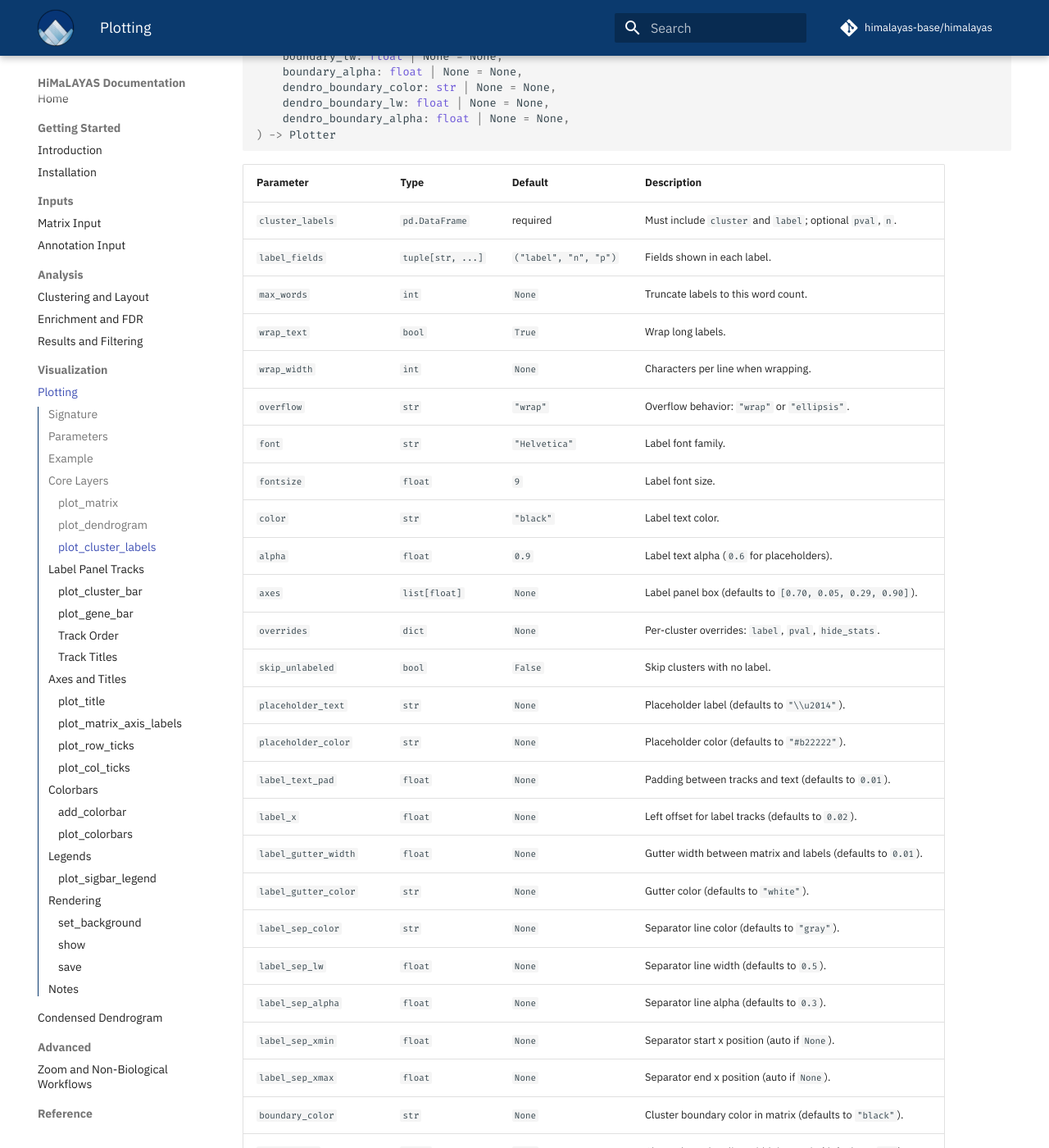
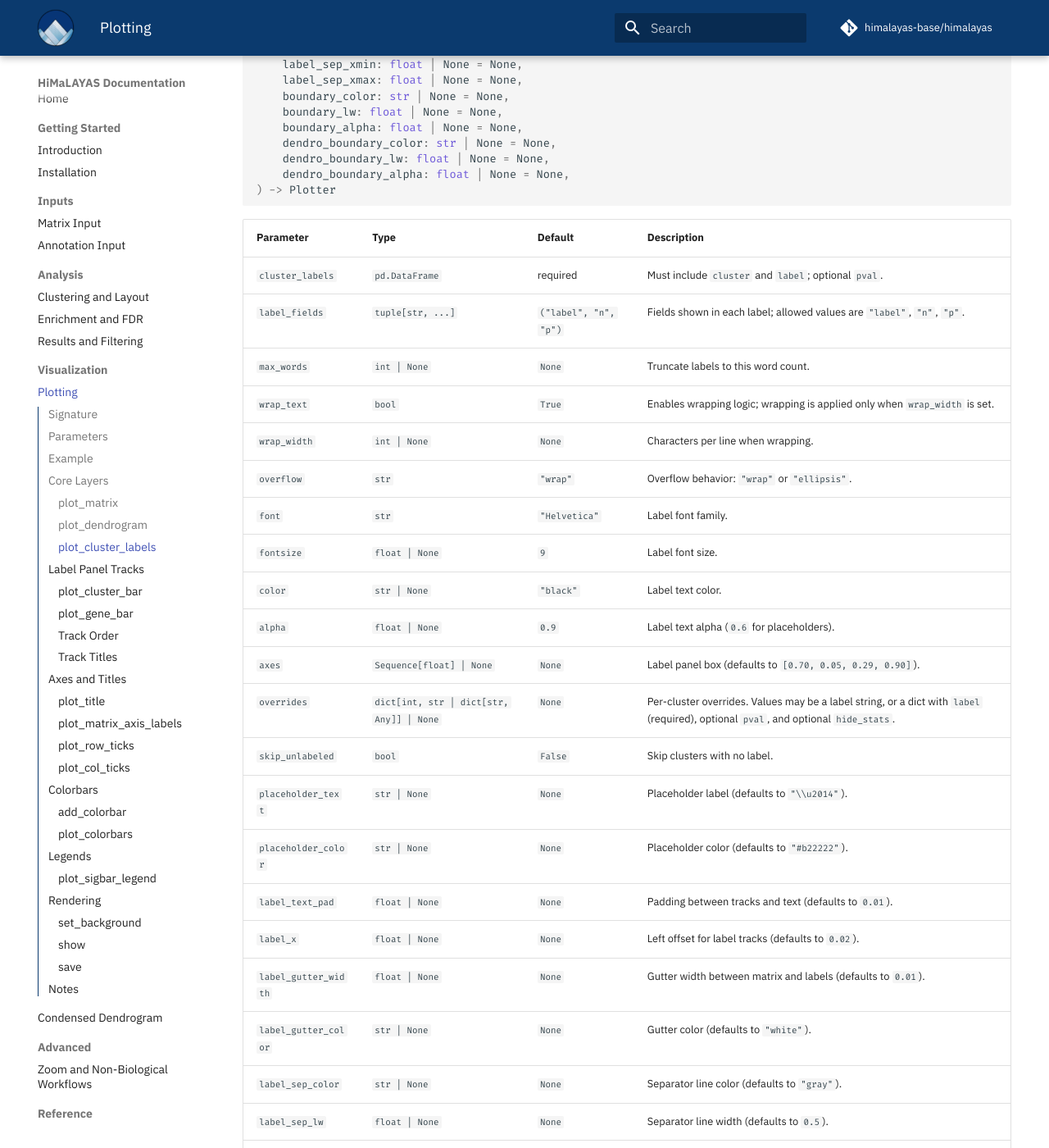
Before and after one commit to himalayas-base/himalayas-docs, an MkDocs documentation site: the page built from docs/7_plotting.md, in a window 1280 px wide and 1400 px high, scrolled down 3694 px. Shown: the whole window at 82% size. Built offline with MkDocs 1.6.1 and Material for MkDocs 9.7.7, drawn with Linux system fonts in a browser that asks for light colours; comment, search, counter and statistics services are not loaded; some of the changed text lies outside the part shown.

Commit message:
update codeblock type set

````diff
--- a/docs/7_plotting.md
+++ b/docs/7_plotting.md
@@ -80,25 +80,25 @@ Plotter.plot_matrix(
     outer_color: str = "black",
     gutter_color: str | None = None,
     figsize: tuple[float, float] | None = None,
-    subplots_adjust: dict | None = None,
+    subplots_adjust: dict[str, float] | None = None,
 ) -> Plotter
 ```
 
 | Parameter | Type | Default | Description |
 | --- | --- | --- | --- |
 | `cmap` | `str` | `"viridis"` | Colormap name. |
-| `center` | `float` | `None` | Center value for diverging normalization. |
-| `vmin` | `float` | `None` | Minimum value override. |
-| `vmax` | `float` | `None` | Maximum value override. |
+| `center` | `float | None` | `None` | Center value for diverging normalization. |
+| `vmin` | `float | None` | `None` | Minimum value override. |
+| `vmax` | `float | None` | `None` | Maximum value override. |
 | `show_minor_rows` | `bool` | `True` | Draw thin row gridlines. |
 | `minor_row_step` | `int` | `1` | Spacing for minor row lines. |
 | `minor_row_lw` | `float` | `0.15` | Minor row line width. |
 | `minor_row_alpha` | `float` | `0.15` | Minor row line alpha. |
 | `outer_lw` | `float` | `1.2` | Outer border width. |
 | `outer_color` | `str` | `"black"` | Outer border color. |
-| `gutter_color` | `str` | `None` | Mask color for edge artifacts in the matrix panel. |
-| `figsize` | `tuple[float, float]` | `None` | Override figure size (defaults to `(9, 7)`). |
-| `subplots_adjust` | `dict` | `None` | Figure margins (defaults to `left=0.15`, `right=0.70`, `bottom=0.05`, `top=0.95`). |
+| `gutter_color` | `str | None` | `None` | Mask color for edge artifacts in the matrix panel. |
+| `figsize` | `tuple[float, float] | None` | `None` | Override figure size (defaults to `(9, 7)`). |
+| `subplots_adjust` | `dict[str, float] | None` | `None` | Figure margins (defaults to `left=0.15`, `right=0.70`, `bottom=0.05`, `top=0.95`). |
 
 Use `center` for diverging color scales and `vmin`/`vmax` for explicit limits.
 
@@ -107,21 +107,24 @@ Use `center` for diverging color scales and `vmin`/`vmax` for explicit limits.
 ```python
 Plotter.plot_dendrogram(
     *,
-    axes: list[float] | None = None,
+    axes: Sequence[float] | None = None,
     color: str | None = None,
     linewidth: float | None = None,
-    data_pad: float = 0.0,
+    data_pad: float = 0.25,
 ) -> Plotter
 ```
 
 | Parameter | Type | Default | Description |
 | --- | --- | --- | --- |
-| `axes` | `list[float]` | `None` | Dendrogram panel box (defaults to `[0.06, 0.05, 0.09, 0.90]`). |
-| `color` | `str` | `None` | Dendrogram line color (defaults to `"#888888"`). |
-| `linewidth` | `float` | `None` | Dendrogram line width (defaults to `1.0`). |
-| `data_pad` | `float` | `0.0` | Expands y-limits to avoid top/bottom clipping. |
+| `axes` | `Sequence[float] | None` | `None` | Dendrogram panel box (defaults to `[0.06, 0.05, 0.09, 0.90]`). |
+| `color` | `str | None` | `None` | Dendrogram line color (defaults to `"#888888"`). |
+| `linewidth` | `float | None` | `None` | Dendrogram line width (defaults to `1.0`). |
+| `data_pad` | `float` | `0.25` | Expands y-limits to avoid top/bottom clipping. |
 
 ### `plot_cluster_labels`
+
+The implementation signature is `Plotter.plot_cluster_labels(cluster_labels, **kwargs)`.
+The list below documents the supported keyword arguments and effective defaults.
 
 ```python
 Plotter.plot_cluster_labels(
@@ -136,8 +139,8 @@ Plotter.plot_cluster_labels(
     fontsize: float | None = None,
     color: str | None = None,
     alpha: float | None = None,
-    axes: list[float] | None = None,
-    overrides: dict | None = None,
+    axes: Sequence[float] | None = None,
+    overrides: dict[int, str | dict[str, Any]] | None = None,
     skip_unlabeled: bool = False,
     placeholder_text: str | None = None,
     placeholder_color: str | None = None,
@@ -161,38 +164,45 @@ Plotter.plot_cluster_labels(
 
 | Parameter | Type | Default | Description |
 | --- | --- | --- | --- |
-| `cluster_labels` | `pd.DataFrame` | required | Must include `cluster` and `label`; optional `pval`, `n`. |
-| `label_fields` | `tuple[str, ...]` | `("label", "n", "p")` | Fields shown in each label. |
-| `max_words` | `int` | `None` | Truncate labels to this word count. |
-| `wrap_text` | `bool` | `True` | Wrap long labels. |
-| `wrap_width` | `int` | `None` | Characters per line when wrapping. |
+| `cluster_labels` | `pd.DataFrame` | required | Must include `cluster` and `label`; optional `pval`. |
+| `label_fields` | `tuple[str, ...]` | `("label", "n", "p")` | Fields shown in each label; allowed values are `"label"`, `"n"`, `"p"`. |
+| `max_words` | `int | None` | `None` | Truncate labels to this word count. |
+| `wrap_text` | `bool` | `True` | Enables wrapping logic; wrapping is applied only when `wrap_width` is set. |
+| `wrap_width` | `int | None` | `None` | Characters per line when wrapping. |
 | `overflow` | `str` | `"wrap"` | Overflow behavior: `"wrap"` or `"ellipsis"`. |
 | `font` | `str` | `"Helvetica"` | Label font family. |
-| `fontsize` | `float` | `9` | Label font size. |
-| `color` | `str` | `"black"` | Label text color. |
-| `alpha` | `float` | `0.9` | Label text alpha (`0.6` for placeholders). |
-| `axes` | `list[float]` | `None` | Label panel box (defaults to `[0.70, 0.05, 0.29, 0.90]`). |
-| `overrides` | `dict` | `None` | Per-cluster overrides: `label`, `pval`, `hide_stats`. |
+| `fontsize` | `float | None` | `9` | Label font size. |
+| `color` | `str | None` | `"black"` | Label text color. |
+| `alpha` | `float | None` | `0.9` | Label text alpha (`0.6` for placeholders). |
+| `axes` | `Sequence[float] | None` | `None` | Label panel box (defaults to `[0.70, 0.05, 0.29, 0.90]`). |
+| `overrides` | `dict[int, str | dict[str, Any]] | None` | `None` | Per-cluster overrides. Values may be a label string, or a dict with `label` (required), optional `pval`, and optional `hide_stats`. |
 | `skip_unlabeled` | `bool` | `False` | Skip clusters with no label. |
-| `placeholder_text` | `str` | `None` | Placeholder label (defaults to `"\\u2014"`). |
-| `placeholder_color` | `str` | `None` | Placeholder color (defaults to `"#b22222"`). |
-| `label_text_pad` | `float` | `None` | Padding between tracks and text (defaults to `0.01`). |
-| `label_x` | `float` | `None` | Left offset for label tracks (defaults to `0.02`). |
-| `label_gutter_width` | `float` | `None` | Gutter width between matrix and labels (defaults to `0.01`). |
-| `label_gutter_color` | `str` | `None` | Gutter color (defaults to `"white"`). |
-| `label_sep_color` | `str` | `None` | Separator line color (defaults to `"gray"`). |
-| `label_sep_lw` | `float` | `None` | Separator line width (defaults to `0.5`). |
-| `label_sep_alpha` | `float` | `None` | Separator line alpha (defaults to `0.3`). |
-| `label_sep_xmin` | `float` | `None` | Separator start x position (auto if `None`). |
-| `label_sep_xmax` | `float` | `None` | Separator end x position (auto if `None`). |
-| `boundary_color` | `str` | `None` | Cluster boundary color in matrix (defaults to `"black"`). |
-| `boundary_lw` | `float` | `None` | Cluster boundary line width in matrix (defaults to `0.5`). |
-| `boundary_alpha` | `float` | `None` | Cluster boundary alpha in matrix (defaults to `0.6`). |
-| `dendro_boundary_color` | `str` | `None` | Cluster boundary color in dendrogram (defaults to `"white"`). |
-| `dendro_boundary_lw` | `float` | `None` | Dendrogram boundary line width (defaults to `0.5`). |
-| `dendro_boundary_alpha` | `float` | `None` | Dendrogram boundary alpha (defaults to `0.3`). |
+| `placeholder_text` | `str | None` | `None` | Placeholder label (defaults to `"\\u2014"`). |
+| `placeholder_color` | `str | None` | `None` | Placeholder color (defaults to `"#b22222"`). |
+| `label_text_pad` | `float | None` | `None` | Padding between tracks and text (defaults to `0.01`). |
+| `label_x` | `float | None` | `None` | Left offset for label tracks (defaults to `0.02`). |
+| `label_gutter_width` | `float | None` | `None` | Gutter width between matrix and labels (defaults to `0.01`). |
+| `label_gutter_color` | `str | None` | `None` | Gutter color (defaults to `"white"`). |
+| `label_sep_color` | `str | None` | `None` | Separator line color (defaults to `"gray"`). |
+| `label_sep_lw` | `float | None` | `None` | Separator line width (defaults to `0.5`). |
+| `label_sep_alpha` | `float | None` | `None` | Separator line alpha (defaults to `0.3`). |
+| `label_sep_xmin` | `float | None` | `None` | Separator start x position (auto if `None`). |
+| `label_sep_xmax` | `float | None` | `None` | Separator end x position (auto if `None`). |
+| `boundary_color` | `str | None` | `None` | Cluster boundary color in matrix (defaults to `"black"`). |
+| `boundary_lw` | `float | None` | `None` | Cluster boundary line width in matrix (defaults to `0.5`). |
+| `boundary_alpha` | `float | None` | `None` | Cluster boundary alpha in matrix (defaults to `0.6`). |
+| `dendro_boundary_color` | `str | None` | `None` | Cluster boundary color in dendrogram (defaults to `"white"`). |
+| `dendro_boundary_lw` | `float | None` | `None` | Dendrogram boundary line width (defaults to `0.5`). |
+| `dendro_boundary_alpha` | `float | None` | `None` | Dendrogram boundary alpha (defaults to `0.3`). |
 
 Use `overrides` to edit or hide labels per cluster and the `label_*` options to tune gutter and spacing.
+
+Behavior notes:
+
+- `n` is derived from cluster sizes in the attached layout (not from `cluster_labels` input columns).
+- `label_fields` values outside `{ "label", "n", "p" }` raise `ValueError`.
+- Dict-style `overrides` entries require a non-empty `label`.
+- If `skip_unlabeled=True`, clusters without labels are omitted instead of receiving placeholder text.
 
 ## Label Panel Tracks
 
@@ -201,13 +211,13 @@ Use `overrides` to edit or hide labels per cluster and the `label_*` options to
 ```python
 Plotter.plot_cluster_bar(
     name: str,
-    values: dict | pd.Series | pd.DataFrame,
+    values: dict[int, float | None] | pd.Series | pd.DataFrame,
     *,
     kind: str = "pvalue",
     width: float | None = None,
     left_pad: float = 0.0,
     right_pad: float = 0.0,
-    cmap: str = "YlOrBr",
+    cmap: str | Colormap = "YlOrBr",
     norm: Normalize | None = None,
     alpha: float = 0.9,
     enabled: bool = True,
@@ -220,16 +230,16 @@ Plotter.plot_cluster_bar(
 | Parameter | Type | Default | Description |
 | --- | --- | --- | --- |
 | `name` | `str` | required | Track name used for ordering. |
-| `values` | `dict` / `pd.Series` / `pd.DataFrame` | required | Cluster values; DataFrame uses `cluster_col`/`pval_col`. |
+| `values` | `dict[int, float | None]` / `pd.Series` / `pd.DataFrame` | required | Cluster values; DataFrame uses `cluster_col`/`pval_col`. |
 | `kind` | `str` | `"pvalue"` | Only `"pvalue"` is supported. |
-| `width` | `float` | `None` | Track width (defaults to `0.015`). |
+| `width` | `float | None` | `None` | Track width (defaults to `0.015`). |
 | `left_pad` | `float` | `0.0` | Left padding in the label panel. |
 | `right_pad` | `float` | `0.0` | Right padding in the label panel. |
-| `cmap` | `str` | `"YlOrBr"` | Colormap name. |
-| `norm` | `Normalize` | `None` | Normalization for `-log10(p)`. |
+| `cmap` | `str | Colormap` | `"YlOrBr"` | Colormap name or instance. |
+| `norm` | `Normalize | None` | `None` | Normalization for `-log10(p)`. |
 | `alpha` | `float` | `0.9` | Bar alpha. |
 | `enabled` | `bool` | `True` | Register the track. |
-| `title` | `str` | `None` | Optional track title. |
+| `title` | `str | None` | `None` | Optional track title. |
 | `cluster_col` | `str` | `"cluster"` | Cluster id column name for DataFrame input. |
 | `pval_col` | `str` | `"pval"` | Value column name for DataFrame input. |
 
@@ -240,7 +250,7 @@ Plotter.plot_gene_bar(
     values: Mapping[Hashable, Any],
     *,
     mode: str = "categorical",
-    colors: dict | None = None,
+    colors: dict[Any, Any] | None = None,
     cmap: str = "viridis",
     vmin: float | None = None,
     vmax: float | None = None,
@@ -258,16 +268,16 @@ Plotter.plot_gene_bar(
 | --- | --- | --- | --- |
 | `values` | `Mapping[Hashable, Any]` | required | Row label to category or numeric value. |
 | `mode` | `str` | `"categorical"` | `"categorical"` or `"continuous"`. |
-| `colors` | `dict` | `None` | Category to color mapping for categorical mode. |
+| `colors` | `dict[Any, Any] | None` | `None` | Category to color mapping for categorical mode. |
 | `cmap` | `str` | `"viridis"` | Colormap for continuous mode. |
-| `vmin` | `float` | `None` | Minimum for continuous mode normalization. |
-| `vmax` | `float` | `None` | Maximum for continuous mode normalization. |
-| `missing_color` | `str` | `None` | Missing-value color (defaults to `"#eeeeee"`). |
+| `vmin` | `float | None` | `None` | Minimum for continuous mode normalization. |
+| `vmax` | `float | None` | `None` | Maximum for continuous mode normalization. |
+| `missing_color` | `str | None` | `None` | Missing-value color (defaults to `"#eeeeee"`). |
 | `left_pad` | `float` | `0.0` | Left padding in the label panel. |
-| `width` | `float` | `None` | Track width (defaults to `0.012`). |
+| `width` | `float | None` | `None` | Track width (defaults to `0.012`). |
 | `right_pad` | `float` | `0.0` | Right padding in the label panel. |
 | `name` | `str` | `"gene_bar"` | Track name used for ordering. |
-| `title` | `str` | `None` | Optional track title. |
+| `title` | `str | None` | `None` | Optional track title. |
 | `enabled` | `bool` | `True` | Register the track. |
 
 ### Track Order
@@ -278,7 +288,7 @@ Plotter.set_label_track_order(order: Sequence[str] | None = None) -> Plotter
 
 | Parameter | Type | Default | Description |
 | --- | --- | --- | --- |
-| `order` | `Sequence[str]` | `None` | Explicit track order. Use `None` for default order. |
+| `order` | `Sequence[str] | None` | `None` | Explicit track order. Use `None` for default order. |
 
 ### Track Titles
 
@@ -298,7 +308,7 @@ Plotter.plot_bar_labels(
 | --- | --- | --- | --- |
 | `font` | `str` | `"Helvetica"` | Font family for track titles. |
 | `fontsize` | `float` | `10` | Font size for track titles. |
-| `color` | `str` | `"black"` | Text color. |
+| `color` | `str | None` | `"black"` | Text color. |
 | `alpha` | `float` | `1.0` | Text alpha. |
 | `pad` | `float` | `2` | Padding in points below the tracks. |
 | `rotation` | `float` | `0` | Text rotation in degrees. |
@@ -320,9 +330,9 @@ Plotter.plot_title(
 | Parameter | Type | Default | Description |
 | --- | --- | --- | --- |
 | `title` | `str` | required | Title text. |
-| `fontsize` | `float` | `14` | Title font size. |
-| `pad` | `float` | `15` | Padding above the plot. |
-| `color` | `str` | `"black"` | Title color. |
+| `fontsize` | `float | None` | `14` | Title font size. |
+| `pad` | `float | None` | `15` | Padding above the plot. |
+| `color` | `str | None` | `"black"` | Title color. |
 
 ### `plot_matrix_axis_labels`
 
@@ -348,9 +358,9 @@ Plotter.plot_matrix_axis_labels(
 | `fontsize` | `float` | `12` | Axis label font size. |
 | `fontweight` | `str` | `"normal"` | Axis label font weight. |
 | `xlabel_pad` | `float` | `8` | Padding for the x-axis label. |
-| `ylabel_pad` | `float` | `None` | Padding between matrix and y-axis label (defaults to `0.015`). |
-| `font` | `str` | `None` | Font family for axis labels. |
-| `color` | `str` | `"black"` | Axis label color. |
+| `ylabel_pad` | `float | None` | `None` | Padding between matrix and y-axis label (defaults to `0.015`). |
+| `font` | `str | None` | `None` | Font family for axis labels. |
+| `color` | `str | None` | `"black"` | Axis label color. |
 | `alpha` | `float` | `1.0` | Axis label alpha. |
 
 ### `plot_row_ticks`
@@ -367,10 +377,10 @@ Plotter.plot_row_ticks(
 
 | Parameter | Type | Default | Description |
 | --- | --- | --- | --- |
-| `labels` | `Sequence[str]` | `None` | Row labels; defaults to matrix index. |
+| `labels` | `Sequence[str] | None` | `None` | Row labels; defaults to matrix index. |
 | `position` | `str` | `"right"` | Tick side: `"left"` or `"right"`. |
 | `fontsize` | `float` | `9` | Tick label font size. |
-| `max_labels` | `int` | `None` | Show at most this many labels. |
+| `max_labels` | `int | None` | `None` | Show at most this many labels. |
 
 ### `plot_col_ticks`
 
@@ -387,11 +397,11 @@ Plotter.plot_col_ticks(
 
 | Parameter | Type | Default | Description |
 | --- | --- | --- | --- |
-| `labels` | `Sequence[str] | `None` | Column labels; defaults to matrix columns. |
+| `labels` | `Sequence[str] | None` | `None` | Column labels; defaults to matrix columns. |
 | `position` | `str` | `"top"` | Tick side: `"top"` or `"bottom"`. |
 | `fontsize` | `float` | `9` | Tick label font size. |
 | `rotation` | `float` | `90` | Tick label rotation in degrees. |
-| `max_labels` | `int` | `None` | Show at most this many labels. |
+| `max_labels` | `int | None` | `None` | Show at most this many labels. |
 
 ## Colorbars
 
@@ -401,8 +411,8 @@ Plotter.plot_col_ticks(
 Plotter.add_colorbar(
     *,
     name: str,
-    cmap,
-    norm,
+    cmap: str | Colormap,
+    norm: Normalize,
     label: str | None = None,
     ticks: Sequence[float] | None = None,
     color: str | None = None,
@@ -414,9 +424,9 @@ Plotter.add_colorbar(
 | `name` | `str` | required | Colorbar name. |
 | `cmap` | `str` / `Colormap` | required | Colormap name or instance. |
 | `norm` | `Normalize` | required | Matplotlib normalization. |
-| `label` | `str` | `None` | Colorbar label. |
-| `ticks` | `Sequence[float]` | `None` | Tick locations. |
-| `color` | `str` | `None` | Tick and label color. |
+| `label` | `str | None` | `None` | Colorbar label. |
+| `ticks` | `Sequence[float] | None` | `None` | Tick locations. |
+| `color` | `str | None` | `None` | Tick and label color. |
 
 ### `plot_colorbars`
 
@@ -441,18 +451,18 @@ Plotter.plot_colorbars(
 
 | Parameter | Type | Default | Description |
 | --- | --- | --- | --- |
-| `nrows` | `int` | `None` | Grid rows; inferred if `None`. |
-| `ncols` | `int` | `None` | Grid columns; inferred if `None`. |
+| `nrows` | `int | None` | `None` | Grid rows; inferred if `None`. |
+| `ncols` | `int | None` | `None` | Grid columns; inferred if `None`. |
 | `height` | `float` | `0.05` | Total colorbar strip height. |
 | `hpad` | `float` | `0.01` | Horizontal spacing between colorbars. |
 | `vpad` | `float` | `0.01` | Vertical spacing between colorbars. |
 | `gap` | `float` | `0.02` | Gap between matrix and strip. |
-| `border_color` | `str` | `None` | Border color (defaults to `"black"`). |
+| `border_color` | `str | None` | `None` | Border color (defaults to `"black"`). |
 | `border_width` | `float` | `0.8` | Border line width. |
 | `border_alpha` | `float` | `1.0` | Border alpha. |
-| `fontsize` | `float` | `None` | Tick and label font size (defaults to `9`). |
-| `font` | `str` | `None` | Tick and label font family. |
-| `color` | `str` | `None` | Tick and label color (defaults to `"black"`). |
+| `fontsize` | `float | None` | `None` | Tick and label font size (defaults to `9`). |
+| `font` | `str | None` | `None` | Tick and label font family. |
+| `color` | `str | None` | `None` | Tick and label color (defaults to `"black"`). |
 | `label_position` | `str` | `"below"` | Label placement: `"below"` or `"above"`. |
 
 ## Legends
@@ -462,7 +472,7 @@ Plotter.plot_colorbars(
 ```python
 Plotter.plot_sigbar_legend(
     *,
-    axes: list[float] = [0.92, 0.20, 0.015, 0.25],
+    axes: Sequence[float] = [0.92, 0.20, 0.015, 0.25],
     sigbar_cmap: str | None = None,
     norm: Normalize | None = None,
     sigbar_min_logp: float | None = None,
@@ -472,11 +482,11 @@ Plotter.plot_sigbar_legend(
 
 | Parameter | Type | Default | Description |
 | --- | --- | --- | --- |
-| `axes` | `list[float]` | `[0.92, 0.20, 0.015, 0.25]` | Legend box `[x0, y0, w, h]`. |
-| `sigbar_cmap` | `str` | `None` | Colormap for the legend (defaults to `"YlOrBr"`). |
-| `norm` | `Normalize` | `None` | Normalization for `-log10(p)`. |
-| `sigbar_min_logp` | `float` | `None` | Lower bound for legend scale (defaults to `2.0`). |
-| `sigbar_max_logp` | `float` | `None` | Upper bound for legend scale (defaults to `10.0`). |
+| `axes` | `Sequence[float]` | `[0.92, 0.20, 0.015, 0.25]` | Legend box `[x0, y0, w, h]`. |
+| `sigbar_cmap` | `str | None` | `None` | Colormap for the legend (defaults to `"YlOrBr"`). |
+| `norm` | `Normalize | None` | `None` | Normalization for `-log10(p)`. |
+| `sigbar_min_logp` | `float | None` | `None` | Lower bound for legend scale (defaults to `2.0`). |
+| `sigbar_max_logp` | `float | None` | `None` | Upper bound for legend scale (defaults to `10.0`). |
 
 ## Rendering
 
````
Also changed, not shown: docs/0_introduction.md (+5 -4 lines), docs/5_enrichment.md (+2 -2 lines), docs/8_condensed_dendrogram.md (+6 -6 lines).
